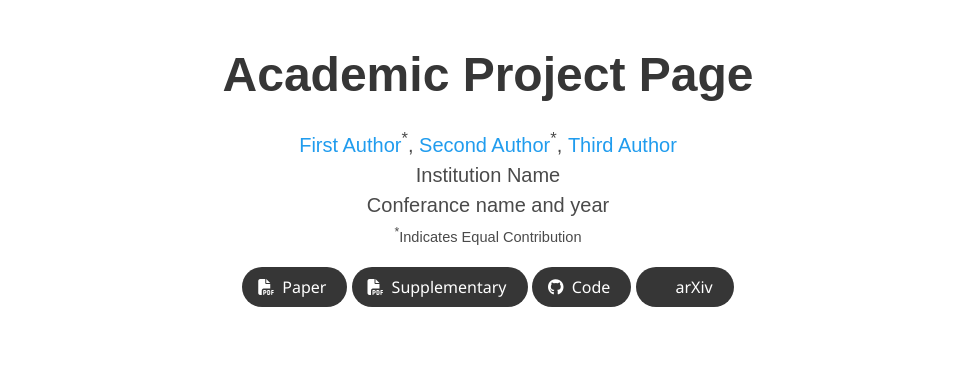
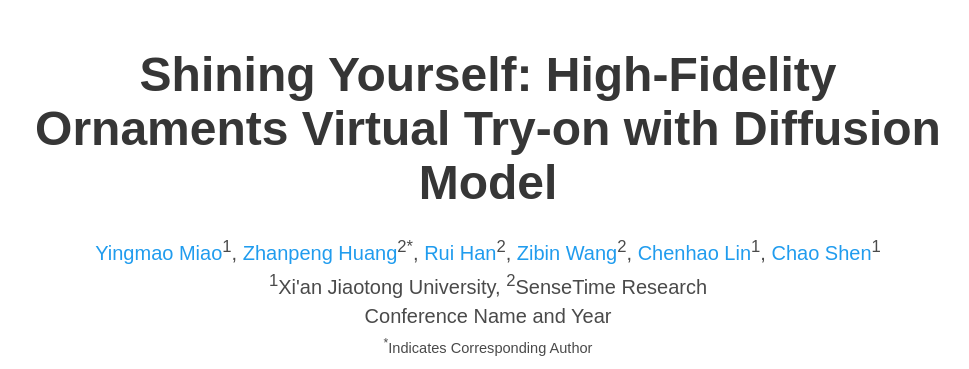
Before and after one commit to ShiningYourself/ShiningYourself.github.io, a plain HTML site: page index.html in a window 1280 px wide. Shown: the top 369 px of the page, without its empty margins (152-1121 px from the left). Drawn offline with nearby package versions, Linux system fonts and the light colour scheme; grey boxes are pictures that could not be loaded; some icons are missing; a web font is replaced by a local one.

Commit message:
Update index.html

```diff
--- a/index.html
+++ b/index.html
@@ -24,7 +24,7 @@
   <meta name="viewport" content="width=device-width, initial-scale=1">
 
 
-  <title>Academic Project Page</title>
+  <title>Shining Yourself: High-Fidelity Ornaments Virtual Try-on with Diffusion Model</title>
   <link rel="icon" type="image/x-icon" href="static/images/favicon.ico">
   <link href="https://fonts.googleapis.com/css?family=Google+Sans|Noto+Sans|Castoro"
   rel="stylesheet">
@@ -52,21 +52,32 @@
       <div class="container is-max-desktop">
         <div class="columns is-centered">
           <div class="column has-text-centered">
-            <h1 class="title is-1 publication-title">Academic Project Page</h1>
+            <h1 class="title is-1 publication-title">Shining Yourself: High-Fidelity Ornaments Virtual Try-on with Diffusion Model</h1>
                 <div class="is-size-5 publication-authors">
                   <!-- Paper authors -->
                   <span class="author-block">
-                <a href="FIRST AUTHOR PERSONAL LINK" target="_blank">First Author</a><sup>*</sup>,</span>
+                    <a href="FIRST AUTHOR PERSONAL LINK" target="_blank">Yingmao Miao</a><sup>1</sup>,</span>
                   <span class="author-block">
-                  <a href="SECOND AUTHOR PERSONAL LINK" target="_blank">Second Author</a><sup>*</sup>,</span>
+                    <a href="SECOND AUTHOR PERSONAL LINK" target="_blank">Zhanpeng Huang</a><sup>2*</sup>,</span>
                   <span class="author-block">
-                    <a href="THIRD AUTHOR PERSONAL LINK" target="_blank">Third Author</a>
+                    <a href="THIRD AUTHOR PERSONAL LINK" target="_blank">Rui Han</a><sup>2</sup>,</span>
+                  <span class="author-block">
+                    <a href="FOURTH AUTHOR PERSONAL LINK" target="_blank">Zibin Wang</a><sup>2</sup>,</span>
+                  <span class="author-block">
+                    <a href="FIFTH AUTHOR PERSONAL LINK" target="_blank">Chenhao Lin</a><sup>1</sup>,</span>
+                  <span class="author-block">
+                    <a href="SIXTH AUTHOR PERSONAL LINK" target="_blank">Chao Shen</a><sup>1</sup>
                   </span>
                 </div>
 
                 <div class="is-size-5 publication-authors">
-                    <span class="author-block">Institution Name<br>Conferance name and year</span>
-                    <span class="eql-cntrb"><small><br><sup>*</sup>Indicates Equal Contribution</small></span>
+                  <span class="author-block">
+                    <sup>1</sup>Xi'an Jiaotong University, <sup>2</sup>SenseTime Research<br>
+                    Conference Name and Year
+                  </span>
+                  <span class="eql-cntrb">
+                    <small><br><sup>*</sup>Indicates Corresponding Author</small>
+                  </span>
                 </div>
 
                   <div class="column has-text-centered">
```
Lines whose indentation alone changed are shown as unchanged.
